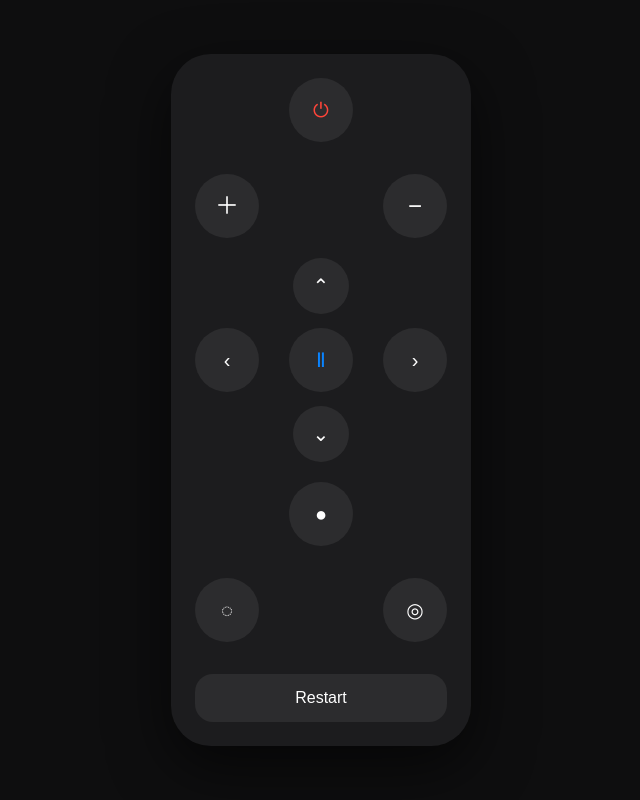
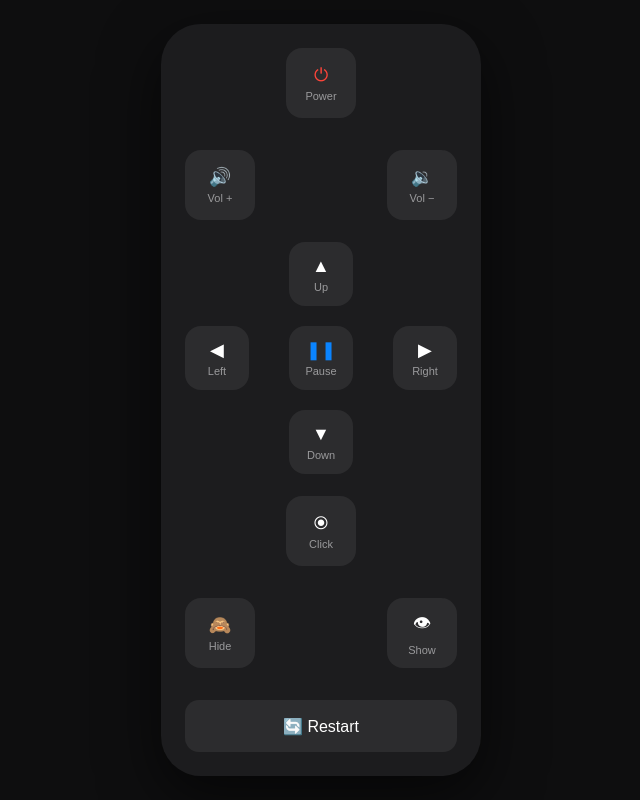
Before and after one commit to eo8q/button-ping-site, a plain HTML site: page index.html in a window 1280 px wide. Shown: the whole page, without its empty margins (319-959 px from the left). Drawn offline with Linux system fonts and the light colour scheme.

Commit message:
Update index.html

```diff
--- a/index.html
+++ b/index.html
@@ -12,7 +12,9 @@
   --btn: #2c2c2e;
   --btn-active: #3a3a3c;
   --text: #ffffff;
+  --sub: #9a9a9c;
   --accent: #0a84ff;
+  --danger: #ff453a;
 }
 
 * {
@@ -24,7 +26,7 @@ body {
   margin: 0;
   background: var(--bg);
   color: var(--text);
-  font-family: -apple-system, BlinkMacSystemFont, "SF Pro Text", system-ui;
+  font-family: -apple-system, BlinkMacSystemFont, system-ui;
   display: flex;
   justify-content: center;
   align-items: center;
@@ -32,7 +34,7 @@ body {
 }
 
 .remote {
-  width: 300px;
+  width: 320px;
   background: var(--panel);
   border-radius: 40px;
   padding: 24px;
@@ -43,17 +45,24 @@ button {
   background: var(--btn);
   border: none;
   color: var(--text);
-  font-size: 20px;
-  border-radius: 50%;
-  width: 64px;
-  height: 64px;
+  border-radius: 16px;
+  width: 70px;
+  height: 70px;
   display: flex;
+  flex-direction: column;
   align-items: center;
   justify-content: center;
+  gap: 4px;
+  font-size: 18px;
 }
 
 button:active {
   background: var(--btn-active);
+}
+
+.label {
+  font-size: 11px;
+  color: var(--sub);
 }
 
 .row {
@@ -67,37 +76,37 @@ button:active {
   justify-content: center;
 }
 
+.spacer {
+  height: 18px;
+}
+
 .full {
   width: 100%;
-  border-radius: 18px;
-  height: 48px;
+  height: 52px;
+  border-radius: 14px;
   font-size: 16px;
 }
 
-.icon {
-  font-size: 24px;
-  line-height: 1;
-}
-
 .power {
-  color: #ff453a;
+  color: var(--danger);
 }
 
 .accent {
   color: var(--accent);
 }
 
+/* D-pad */
 .dpad {
-  margin: 20px 0;
+  margin: 16px 0;
+}
+
+.dpad button {
+  width: 64px;
+  height: 64px;
 }
 
 .dpad .center button {
-  width: 56px;
-  height: 56px;
-}
-
-.spacer {
-  height: 18px;
+  margin: 6px 0;
 }
 </style>
 </head>
@@ -109,6 +118,7 @@ button:active {
   <div class="center">
     <button class="power" onclick="send('power')">
       ⏻
+      <div class="label">Power</div>
     </button>
   </div>
 
@@ -117,48 +127,76 @@ button:active {
   <!-- Volume -->
   <div class="row">
     <button onclick="send('volup')">
-      <span class="icon">＋</span>
+      🔊
+      <div class="label">Vol +</div>
     </button>
     <button onclick="send('voldown')">
-      <span class="icon">−</span>
+      🔉
+      <div class="label">Vol −</div>
     </button>
   </div>
 
   <!-- D-Pad -->
   <div class="dpad">
     <div class="center">
-      <button onclick="send('up')">⌃</button>
+      <button onclick="send('up')">
+        ▲
+        <div class="label">Up</div>
+      </button>
     </div>
 
     <div class="row">
-      <button onclick="send('left')">‹</button>
-      <button class="accent" onclick="send('pause')">Ⅱ</button>
-      <button onclick="send('right')">›</button>
+      <button onclick="send('left')">
+        ◀
+        <div class="label">Left</div>
+      </button>
+
+      <button class="accent" onclick="send('pause')">
+        ❚❚
+        <div class="label">Pause</div>
+      </button>
+
+      <button onclick="send('right')">
+        ▶
+        <div class="label">Right</div>
+      </button>
     </div>
 
     <div class="center">
-      <button onclick="send('down')">⌄</button>
+      <button onclick="send('down')">
+        ▼
+        <div class="label">Down</div>
+      </button>
     </div>
   </div>
 
   <!-- Click -->
   <div class="center">
-    <button onclick="send('click')">●</button>
+    <button onclick="send('click')">
+      ⦿
+      <div class="label">Click</div>
+    </button>
   </div>
 
   <div class="spacer"></div>
 
   <!-- Hide / Show -->
   <div class="row">
-    <button onclick="send('hide')">◌</button>
-    <button onclick="send('show')">◎</button>
+    <button onclick="send('hide')">
+      🙈
+      <div class="label">Hide</div>
+    </button>
+    <button onclick="send('show')">
+      👁
+      <div class="label">Show</div>
+    </button>
   </div>
 
   <div class="spacer"></div>
 
   <!-- Restart -->
   <button class="full" onclick="send('restart')">
-    Restart
+    🔄 Restart
   </button>
 
 </div>
```
